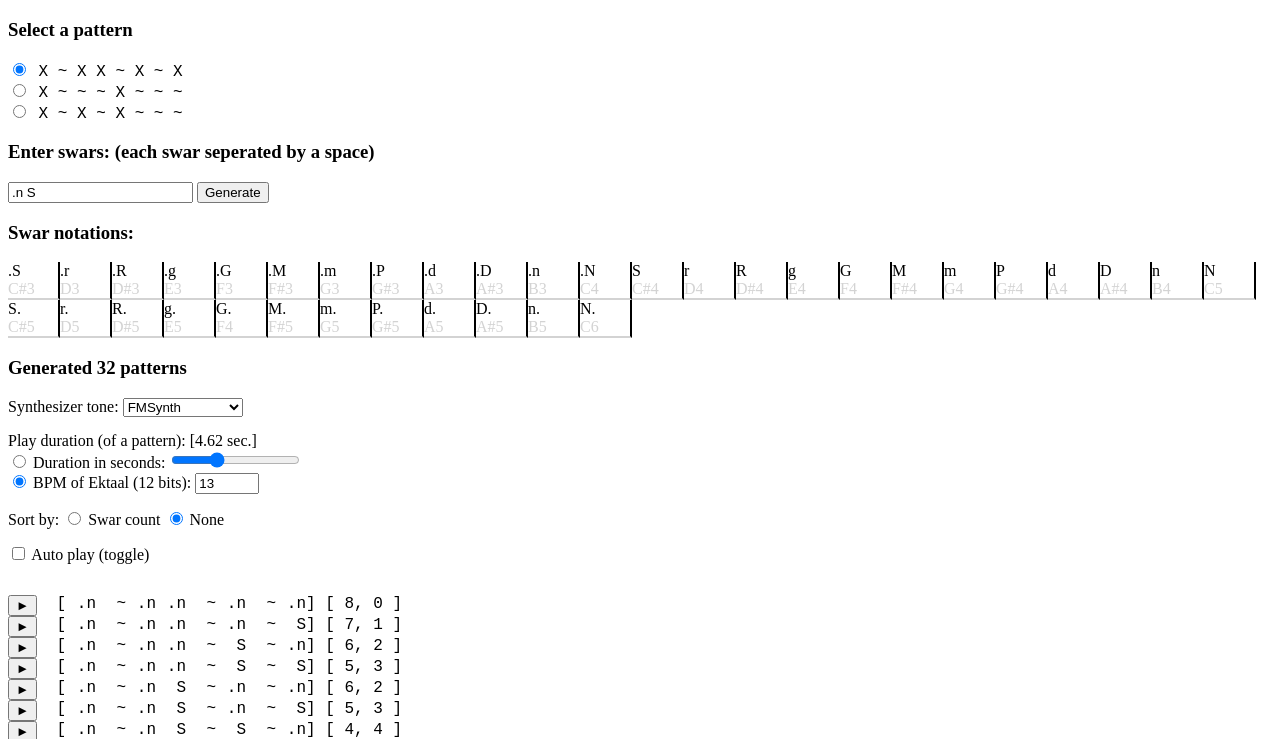
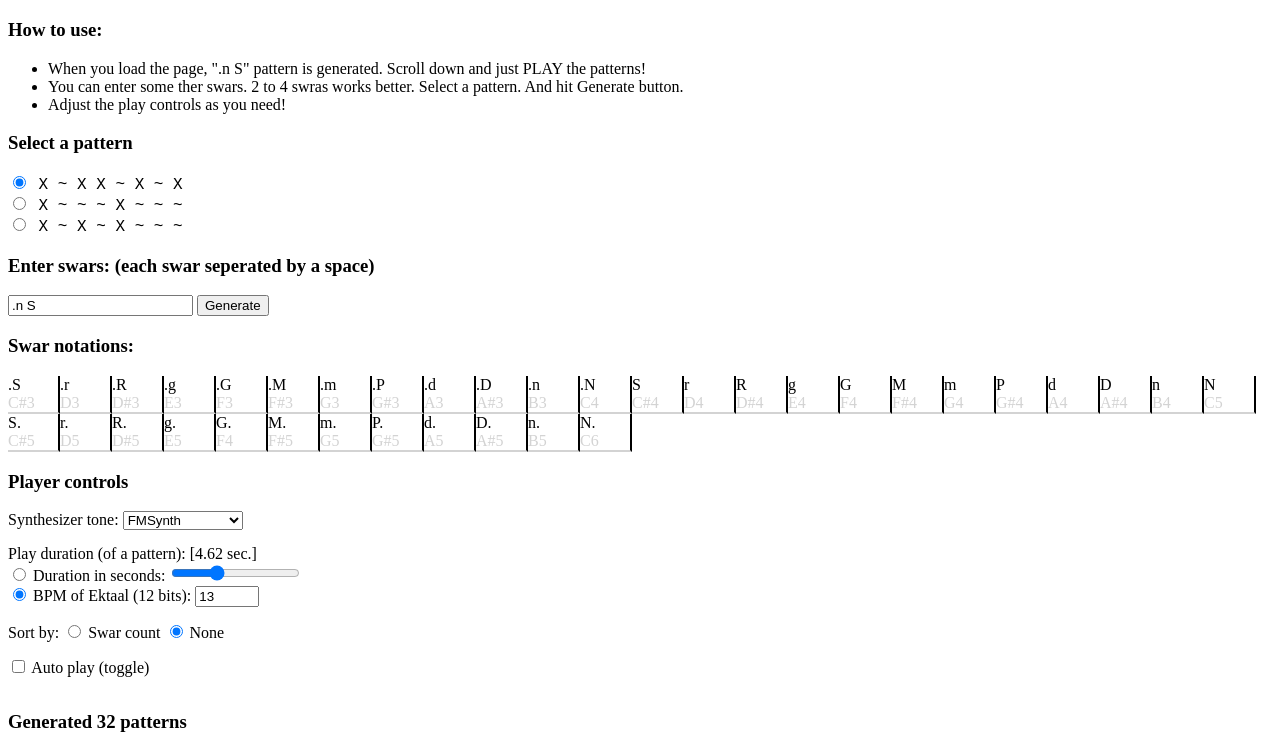
Before and after one commit to kashodiya/sangeet, a plain HTML site: page projects/generate-and-play-8-swars-in4-bit-pattern/index.html in a window 1280 px wide. Shown: the part 61-800 px from the top of the page. Drawn offline with nearby package versions, Linux system fonts and the light colour scheme.

Commit message:
UI font size etc.

```diff
--- a/projects/generate-and-play-8-swars-in4-bit-pattern/index.html
+++ b/projects/generate-and-play-8-swars-in4-bit-pattern/index.html
@@ -34,8 +34,12 @@
         }
 
         .combi-swar {
-            width: 30px;
+            width: 16px;
             text-align: right;
+        }
+
+        .combi-count, .combi-swar{
+            font-size: small;
         }
 
         .combi-line:hover {
@@ -57,6 +61,17 @@
     <div id="app">
 
         <h1>Generate 8 swars in 4 bit pattern</h1>
+
+        <p>
+            <h3>
+            How to use:
+            </h3>
+            <ul>
+                <li>When you load the page, ".n S" pattern is generated. Scroll down and just PLAY the patterns!</li>
+                <li>You can enter some ther swars. 2 to 4 swras works better. Select a pattern. And hit Generate button.</li>
+                <li>Adjust the play controls as you need!</li>
+            </ul>
+        </p>
 
         <h3>Select a pattern</h3>
         <ul class="dp-list">
@@ -90,7 +105,7 @@
 
 
         <div v-if="combis.length > 0">
-            <h3>Generated {{combis.length}} patterns</h3>
+            <h3>Player controls</h3>
 
             <div class="controls">
 
@@ -136,15 +151,18 @@
                 </div>
             </div>
 
+            <h3>Generated {{combis.length}} patterns</h3>
             <ul class="combi-list">
                 <li v-for="(combi, index) in combis">
                     <div class="combi-line">
-                        <button @click="play(index)">&#9658;</button>
+                        <button @click="play(index)">PLAY</button>
                         &nbsp;
                         [<span class="combi-swar" v-for="swar in combi.swarsWithTilde">
                             {{swar}}
                         </span>]
-                        {{combi.swarCounts}}
+                        <span class="combi-count">
+                            ({{combi.swarCounts.join("-")}})
+                        </span>
                         &nbsp;
                         <span v-if="playingCombiIndex == index">&check;</span>
                         <!-- [<span v-for="swar in combi.swars">{{swar}} </span>] -->
@@ -445,7 +463,7 @@
                 return aLine;
             });
 
-            console.log({ line });
+            // console.log({ line });
 
             return line;
         }
```
